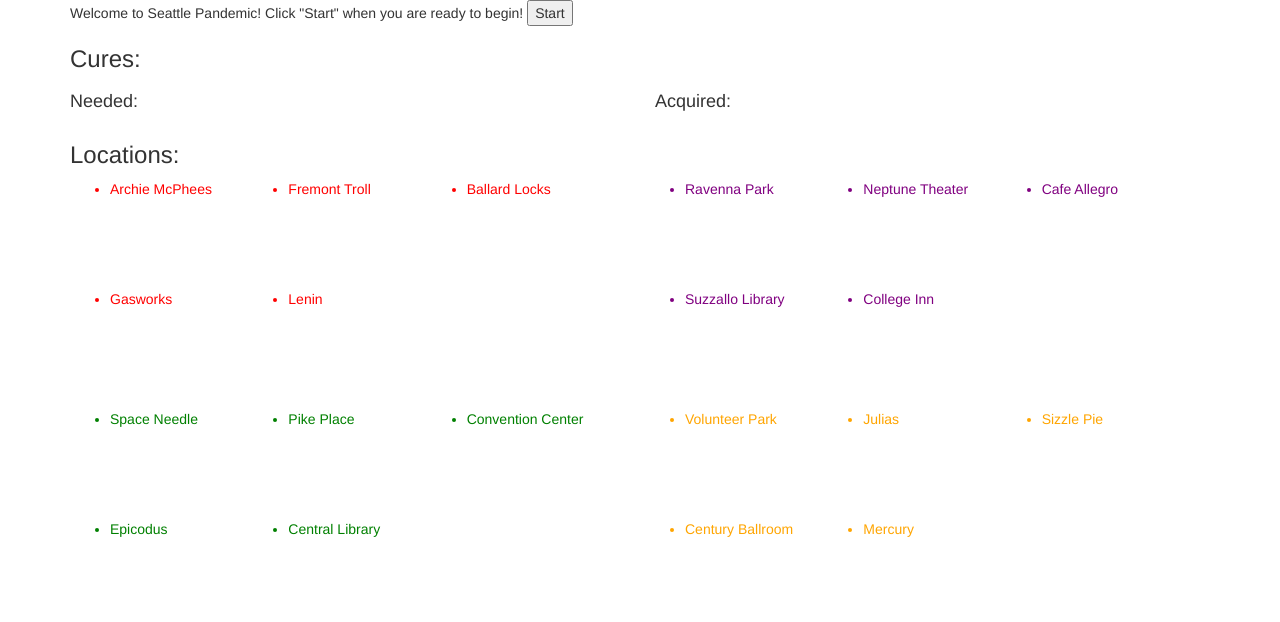
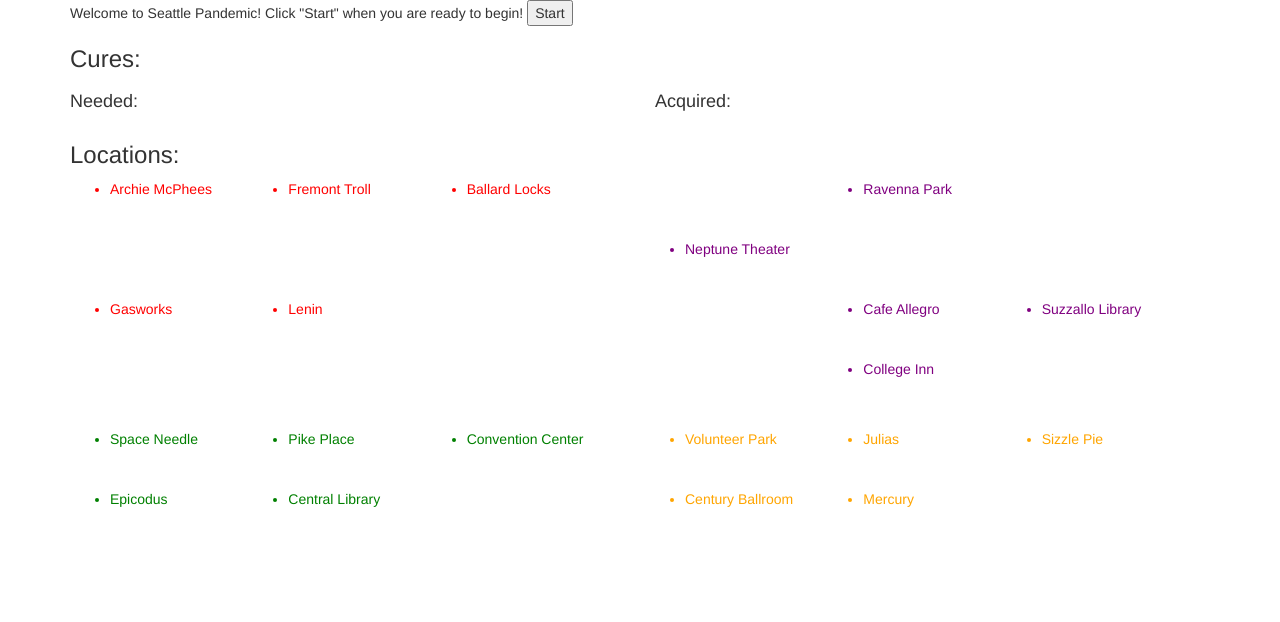
Before and after one commit to langlk/pandemic, a website with bundled scripts: page index.html in a window 1280 px wide. Built offline with nearby package versions, Linux system fonts and the light colour scheme.

Commit message:
Set up grid for u district.

```diff
--- a/css/styles.css
+++ b/css/styles.css
@@ -33,9 +33,33 @@
   display: grid;
   grid-template-columns: repeat(3, 1fr);
   grid-gap: 10px;
-  grid-auto-rows: minmax(100px, auto);
+  grid-auto-rows: minmax(50px, auto);
 }
 
+#Ravenna-Park {
+  grid-column: 2 / 2;
+  grid-row: 1;
+}
+
+#Neptune-Theater {
+  grid-column: 1 / 1;
+  grid-row: 2;
+}
+
+#Cafe-Allegro {
+  grid-column: 2 / 3;
+  grid-row: 3;
+}
+
+#Suzzallo-Library {
+  grid-column: 3 / 3;
+  grid-row: 3;
+}
+
+#College-Inn {
+  grid-column: 2/2;
+  grid-row: 4;
+}
 /*.location {
   width: 300px;
   height: 150px;
```
